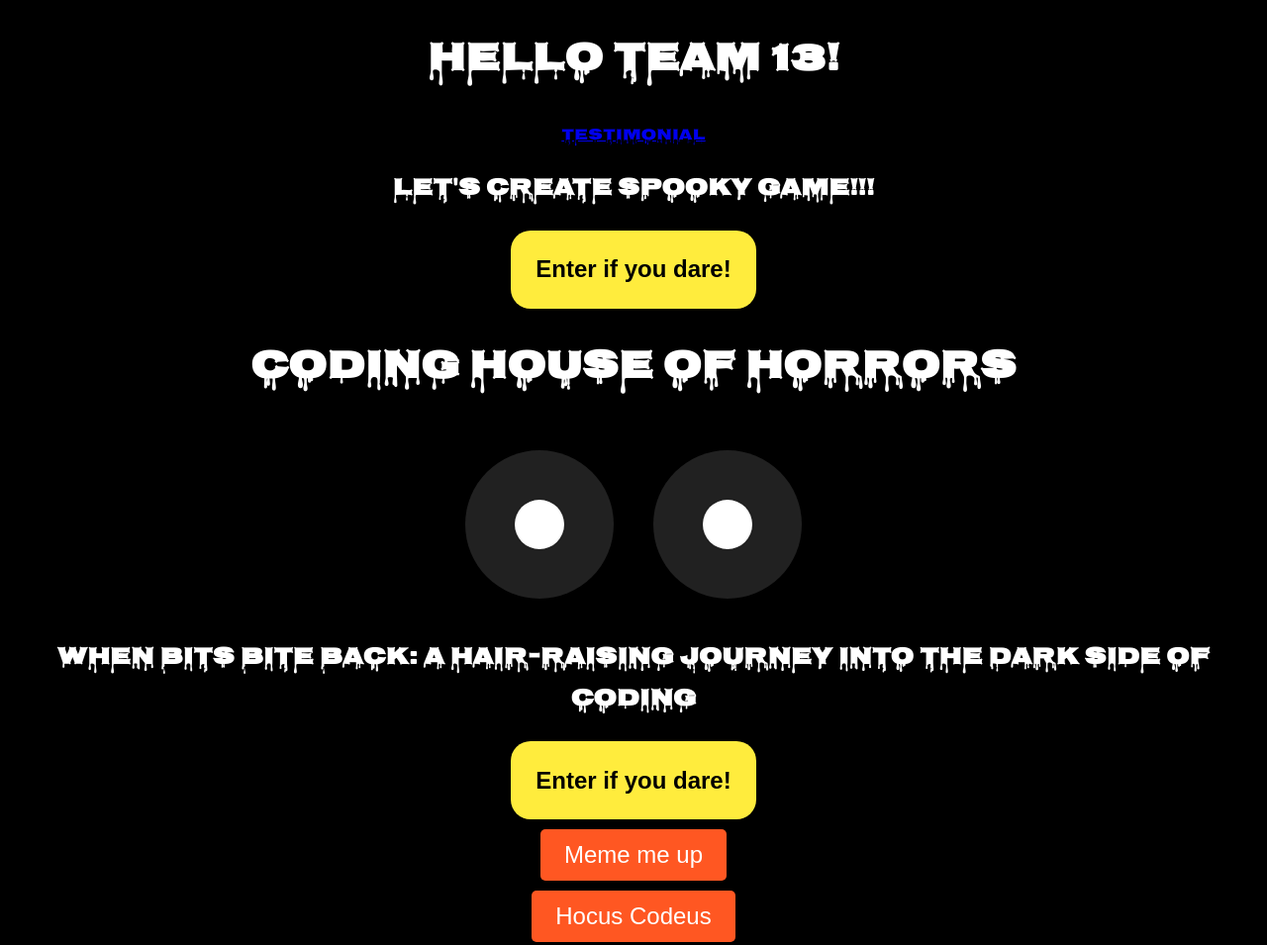
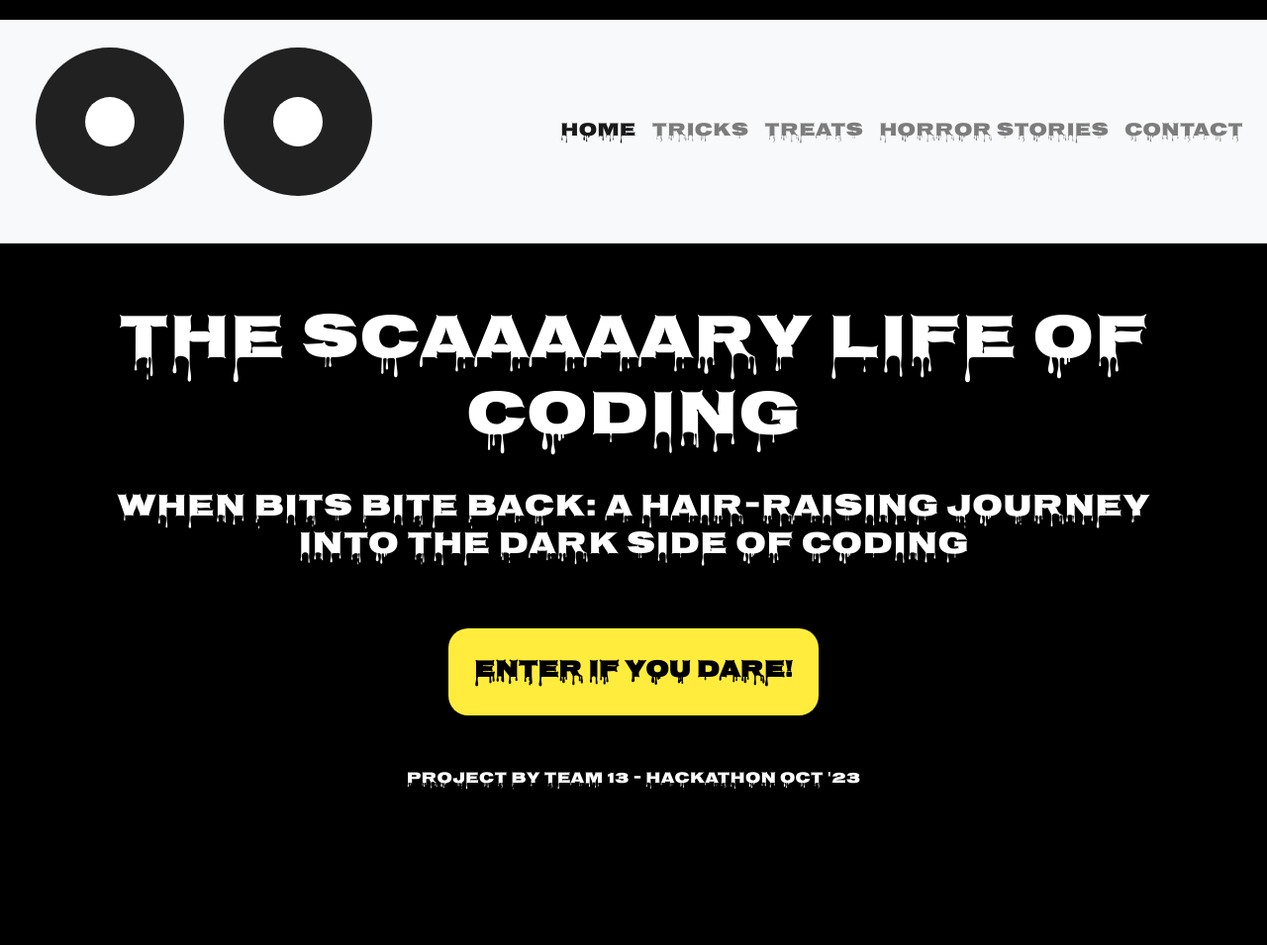
Before and after one commit to andyk8872/luckynumber13, a plain HTML site: page index.html in a window 1280 px wide. Shown: the whole page at 99% size. After the commit the page ends 801 px from the top, so only its background shows below. Drawn offline with nearby package versions, Linux system fonts and the light colour scheme.

Commit message:
Update homepage

```diff
--- a/assets/css/style.css
+++ b/assets/css/style.css
@@ -6,12 +6,20 @@ body {
   text-align: center;
 }
 
+.flex-wrapper {
+  display: flex;
+  min-height: 100vh;
+  flex-direction: column;
+  justify-content: space-between;
+}
+
 header {
   margin: 20px 0;
 }
 
 h1 {
-  font-size: 40px;
+  font-size: 4rem;
+  font-family: 'Nosifer', cursive;
 }
 
 .eyes {
@@ -107,3 +115,8 @@ h2 {
     cursor: pointer;
     box-shadow: 0 2px 25px;
 }
+
+.nav-item {
+  font-size: 1.2rem;
+  font-family: 'Nosifer', cursive;
+}
--- a/index.html
+++ b/index.html
@@ -3,54 +3,24 @@
 <html lang="en">
 
 <head>
-
     <meta charset="UTF-8">
     <meta http-equiv="Cache-control" content="public">
     <meta http-equiv="X-UA-Compatible" content="IE=edge">
     <meta name="viewport" content="width=device-width, initial-scale=1.0">
     <meta name="description" content="halloween, scary stories">
     <meta name="keywords" content="halloween, scary coder stories">
-  <link rel="stylesheet" href="assets/css/style.css">
     <title class="main-title">Lucky 13</title>
+    <link rel="stylesheet" href="https://maxcdn.bootstrapcdn.com/bootstrap/4.0.0/css/bootstrap.min.css" integrity="sha384-Gn5384xqQ1aoWXA+058RXPxPg6fy4IWvTNh0E263XmFcJlSAwiGgFAW/dAiS6JXm" crossorigin="anonymous">
     <link rel="preconnect" href="https://fonts.googleapis.com">
     <link rel="preconnect" href="https://fonts.gstatic.com" crossorigin>
     <link href="https://fonts.googleapis.com/css2?family=Nosifer&display=swap" rel="stylesheet">
-
-
+    <link rel="stylesheet" href="./assets/css/style.css">
 </head>
 
 <body>
+    <div class="flex-wrapper">
         <header>
-    <h1>Hello Team 13!
-    </h1>
-  </header>
-  <a class="btn btn-primary" role="button" href=" testimonial.html">Testimonial</a>
-
-  <h2>Let's create spooky game!!!</h2>
-
-  <div class="enterButtonWrapper">
-    <button type="button" title="enterButton" class="enterButton">Enter if you dare!</button>
-  </div>
-
-  <!-- audio html -->
-  <audio class="scaryEnterSound" src="./audio/Enter If You Dare.mp3"></audio>
-  <script src="script.js"></script>
-
-</body>
-
-    <meta charset="UTF-8">
-    <meta http-equiv="X-UA-Compatible" content="IE=edge">
-    <meta name="viewport" content="width=device-width, initial-scale=1.0">
-    <link rel="stylesheet" href="assets/css/style.css">
-    <title>Lucky 13</title>
-</head>
-
-<body>
-
-    <header>
-        <h1>Coding House Of Horrors</h1>
-    </header>
-
+            <nav class="navbar navbar-expand-md navbar-light bg-light">
                 <div class="eyes">
                     <div class="eye">
                         <div class="ball"></div>
@@ -59,31 +29,60 @@
                         <div class="ball"></div>
                     </div>
                 </div>
+                <button class="navbar-toggler" type="button" data-toggle="collapse" data-target="#navbarNav"
+                    aria-controls="navbarNav" aria-expanded="false" aria-label="Toggle navigation">
+                    <span class="navbar-toggler-icon"></span>
+                </button>
+                <div class="collapse navbar-collapse" id="navbarNav">
+                    <ul class="navbar-nav ml-auto">
+                        <li class="nav-item active">
+                            <a class="nav-link" href="index.html">Home <span class="sr-only">(current)</span></a>
+                        </li>
+                        <li class="nav-item">
+                            <a class="nav-link" href="tricks.html">Tricks</a>
+                        </li>
+                        <li class="nav-item">
+                            <a class="nav-link" href="memes.html">Treats</a>
+                        </li>
+                        <li class="nav-item">
+                            <a class="nav-link" href="testimonial.html">Horror Stories</a>
+                        </li>
+                        <li class="nav-item">
+                            <a class="nav-link" href="#footer">Contact</a>
+                        </li>
+                    </ul>
+                </div>
 
+            </nav>
+        </header>
+
+        <div class="container">
+            <h1>The Scaaaaary Life of Coding</h1>
+            <br>
             <h2>When Bits Bite Back: A Hair-Raising Journey into the Dark Side of Coding</h2>
+        </div>
+
 
         <div class="enterButtonWrapper">
-        <a href="#">
-            <button type="button" class="enterButton">Enter if you dare!</button>
-        </a>
+            <button type="button" title="enterButton" class="enterButton">Enter if you dare!</button>
         </div>
 
-    <div class="enterButtonWrapper">
-        <a href="memes.html">
-            <button type="button" class="meme">Meme me up</button>
-        </a>
-    </div>
-    <div class="enterButtonWrapper">
-        <a href="hocuscodeus.html">
-            <button type="button" class="tricks">Hocus Codeus</button>
-        </a>
+
+        <footer class="container-fluid footer-container">
+            Project by Team 13 - Hackathon Oct '23
+        </footer>
+
     </div>
 
     <!-- audio html -->
     <audio class="scaryEnterSound">
         <source src="./audio/Enter If You Dare.mp3" type="audio/mpeg">
     </audio>
+    <!-- audio html -->
+    <audio class="scaryEnterSound" src="./audio/Enter If You Dare.mp3"></audio>
     <script src="script.js"></script>
+    <script src="script.js"></script>
+    <script src="https://cdn.jsdelivr.net/npm/bootstrap@4.6.2/dist/js/bootstrap.bundle.min.js" integrity="sha384-Fy6S3B9q64WdZWQUiU+q4/2Lc9npb8tCaSX9FK7E8HnRr0Jz8D6OP9dO5Vg3Q9ct" crossorigin="anonymous"></script>
 </body>
 
 </html>
```
Lines whose indentation alone changed are shown as unchanged.
